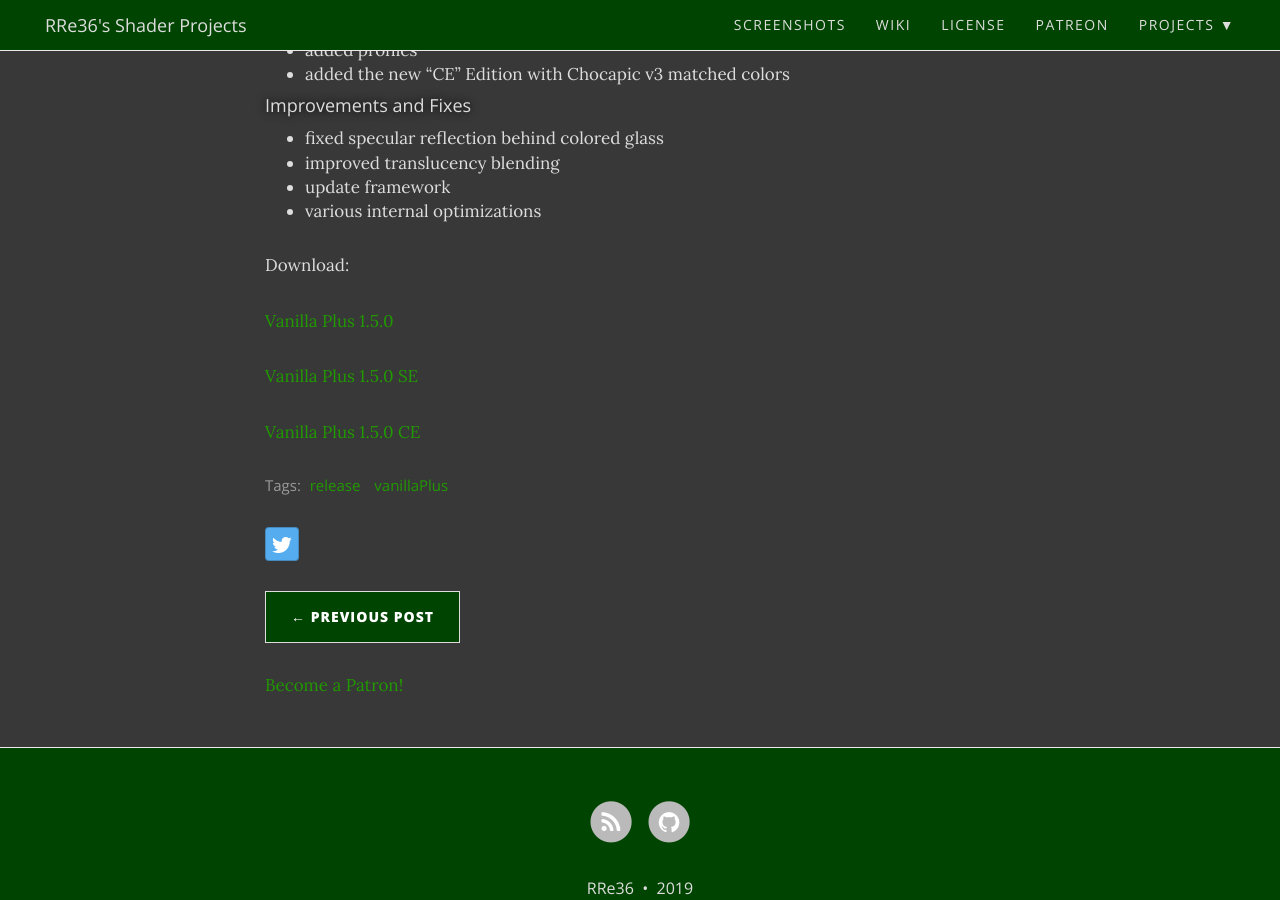
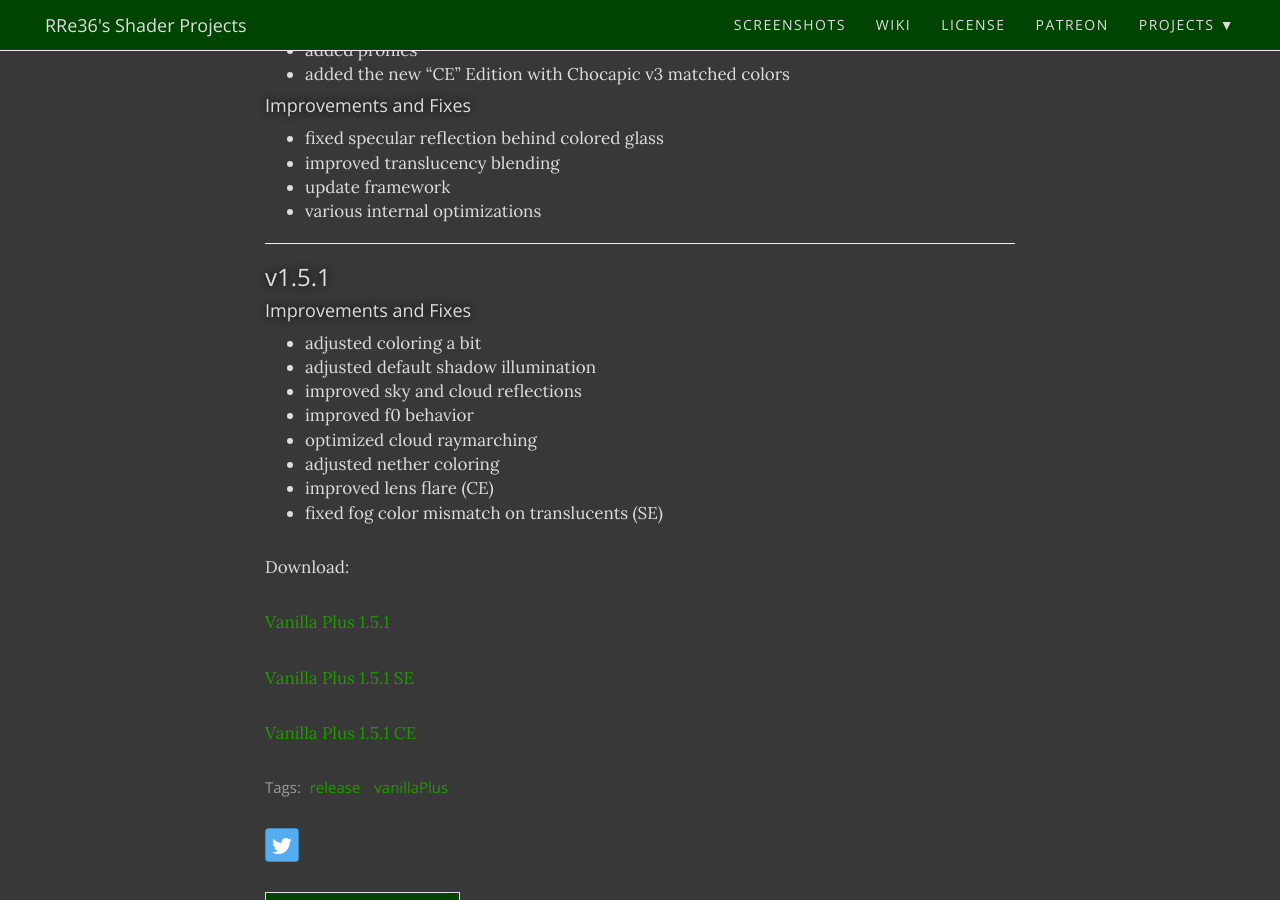
Before and after one commit to rre36/glProjectsWeb, a Jekyll site: the page built from _posts/2019-08-11-vplus_1.5.md, in a window 1280 px wide and 900 px high, scrolled down 631 px. Built offline with Jekyll 4.4.1, drawn with Linux system fonts in a browser that asks for light colours; nearby versions of some CDN libraries; comment, search, counter and statistics services are not loaded.

Commit message:
Update 2019-08-11-vplus_1.5.md

```diff
--- a/_posts/2019-08-11-vplus_1.5.md
+++ b/_posts/2019-08-11-vplus_1.5.md
@@ -27,11 +27,25 @@
 * update framework
 * various internal optimizations
 
+***
+
+### v1.5.1
+
+#### Improvements and Fixes
+
+* adjusted coloring a bit
+* adjusted default shadow illumination
+* improved sky and cloud reflections
+* improved f0 behavior
+* optimized cloud raymarching
+* adjusted nether coloring
+* improved lens flare (CE)
+* fixed fog color mismatch on translucents (SE)
 
 Download:
 
-[Vanilla Plus 1.5.0](https://github.com/rre36/glsl_vplus/releases/download/v1.5.0/VPlus_v1.5.0.zip)
+[Vanilla Plus 1.5.1](https://github.com/rre36/glsl_vplus/releases/download/v1.5.1/VPlus_v1.5.1.zip)
 
-[Vanilla Plus 1.5.0 SE](https://github.com/rre36/glsl_vplus/releases/download/v1.5.0se/VPlus_v1.5.0_SE.zip)
+[Vanilla Plus 1.5.1 SE](https://github.com/rre36/glsl_vplus/releases/download/v1.5.1se/VPlus_v1.5.1_SE.zip)
 
-[Vanilla Plus 1.5.0 CE](https://github.com/rre36/glsl_vplus/releases/download/v1.5.0ce/VPlus_v1.5.0_CE.zip)
+[Vanilla Plus 1.5.1 CE](https://github.com/rre36/glsl_vplus/releases/download/v1.5.1ce/VPlus_v1.5.1_CE.zip)
```
